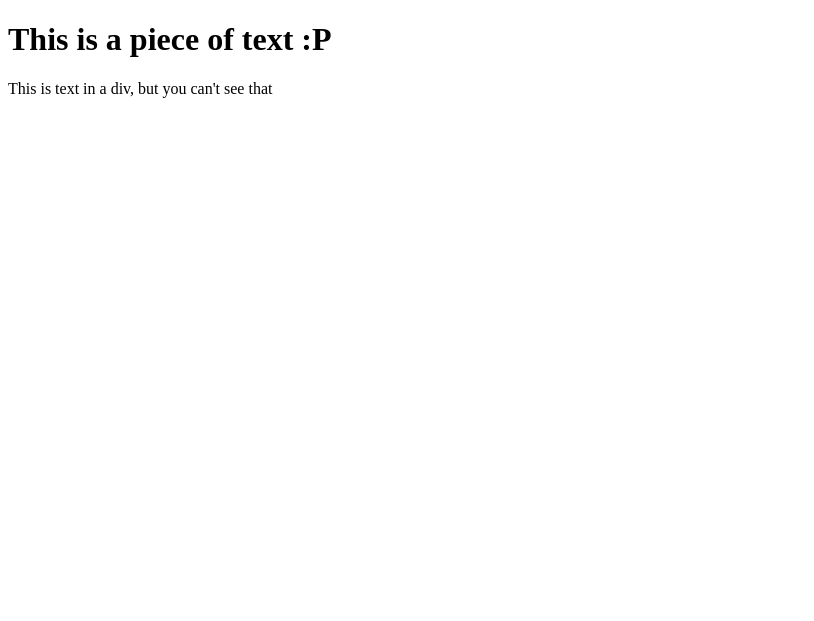
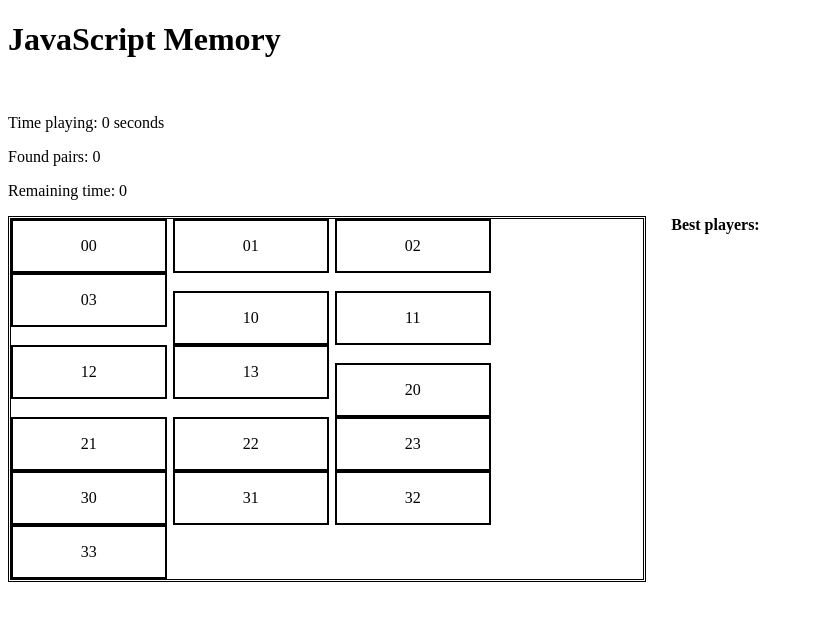
Before and after one commit to AaldertKroes/Webtech3, a PHP site: page /html/index.html in a window 1280 px wide. Shown: the top 621 px of the page, without its empty margins (0-814 px from the left). Run offline with PHP 8.4, Linux system fonts and the light colour scheme.

Commit message:
begin van een board
Het begin van een board is aanwezig. Direct aan de styling gewerkt zodat dit later niet kut wordt :alien:

```diff
--- a/css/index.css
+++ b/css/index.css
@@ -1,3 +1,13 @@
 .leaderboard {
     margin:auto;
 }
+
+.board {
+    float: left;
+    border: 3px;
+    border-style: double;
+    border-color: black;
+    height: 50%;
+    width: 50%;
+    margin-right: 2%;
+}
--- a/html/index.html
+++ b/html/index.html
@@ -2,12 +2,24 @@
 <html lang="en">
     <head>
         <link rel="stylesheet" href="../css/index.css">
+        <script type="text/javascript" src="../js/leaderboard.js"></script>
+        <script type="text/javascript" src="../js/generate-board.js"></script>
         <title>Memory page</title>
     </head>
     <body>
-        <h1>This is a piece of text :P</h1>
+        <div class="top-text">
+            <h1>JavaScript Memory</h1><br>
+            <p>Time playing: 0 seconds</p>
+            <p>Found pairs: 0</p>
+            <p>Remaining time: 0</p>
+        </div>
+        <div class="board">
+            <script>
+                generateBoard(4);
+            </script>
+        </div>
         <div class="leaderboard">
-            <p>This is text in a div, but you can't see that</p>
+            <p><b>Best players:</b></p>
         </div>
     </body>
 </html>
--- /dev/null
+++ b/js/generate-board.js
@@ -0,0 +1,17 @@
+function flip(){
+    // Flips the card and revealing the other side
+}
+
+function generateBoard(n){
+    // Generates a board of n*n size.
+    // Every block is inside its own <div> and uses the function flip() when clicked on
+    // TODO: styling
+
+    for (let i = 0; i < n; i++){
+        document.write("<style>.row"+i+"{border: 2px; border-color: black; border-style: solid; width: "+(100 - n)/n+"%; height: "+(100 - n)/n+"%; text-align: center; float: left; margin-right: 1%;}</style>")
+        for (let j = 0; j < n; j++){
+            document.write("<div class='row"+i+"' id='item"+j+"' onclick='flip()'><p>"+i,j+"</p></div>");
+        }
+        document.write("<br><br><br><br>")
+    }
+}
```
